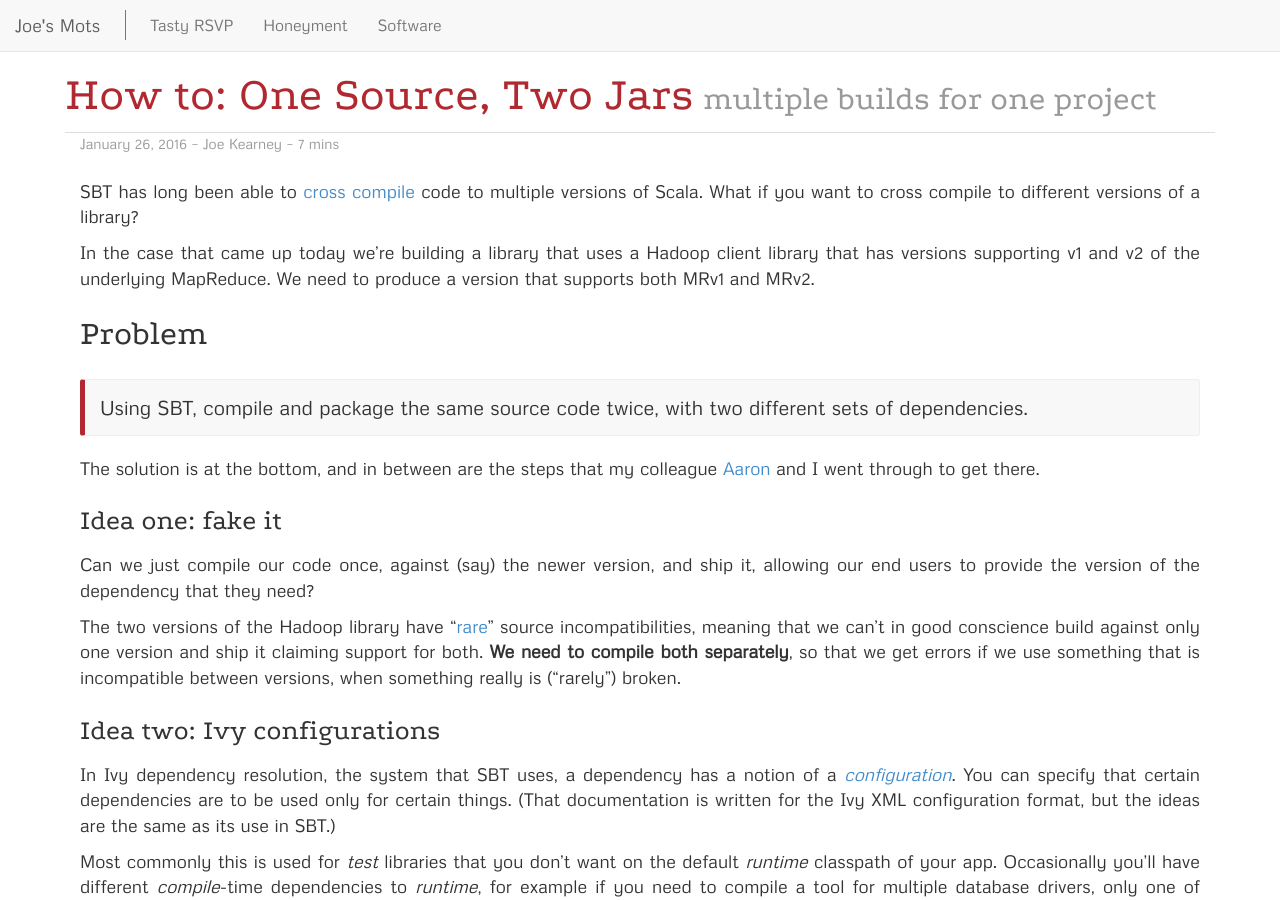
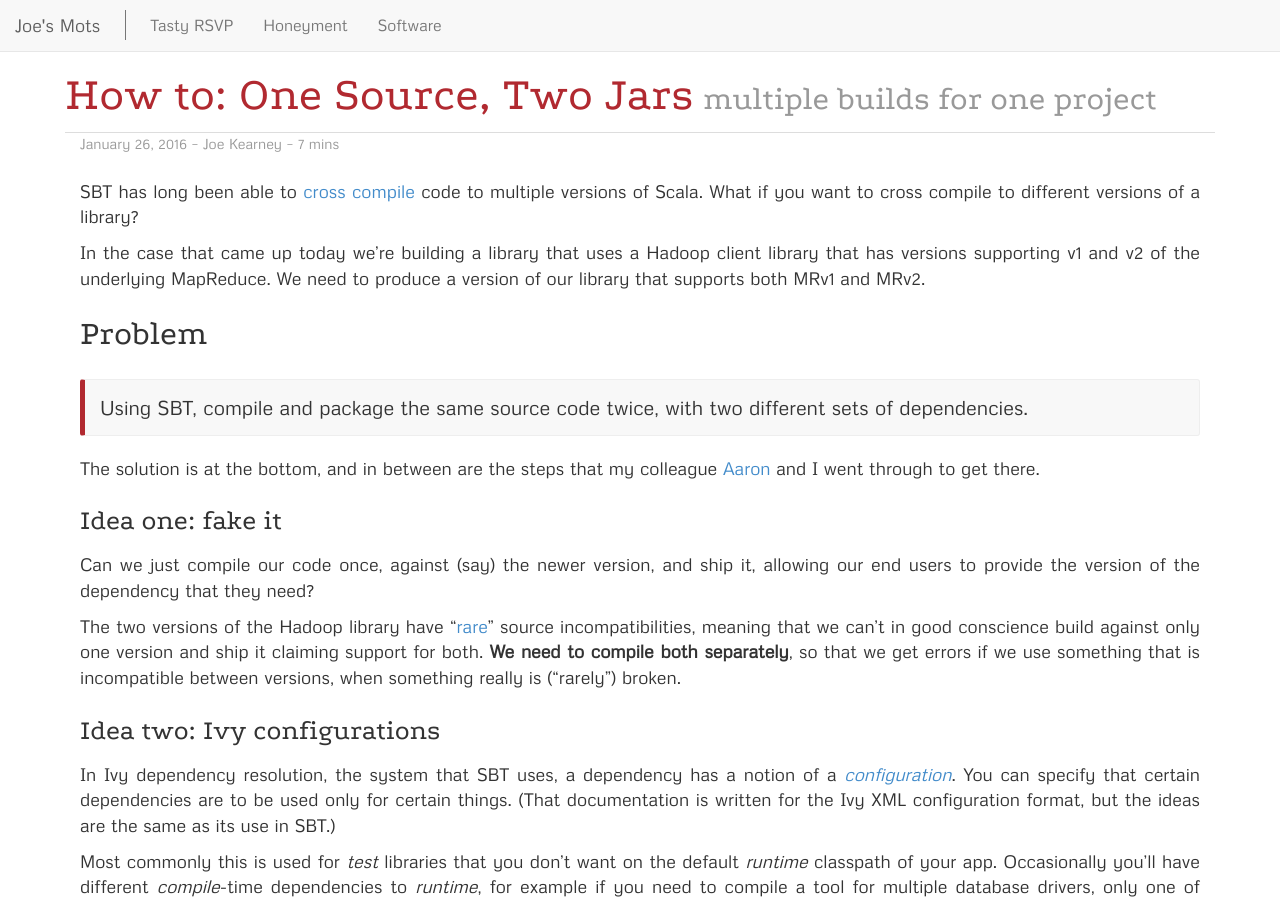
Before and after one commit to joekearney/joekearney.github.io, a Jekyll site: the page built from _posts/software/2016-01-26-sbt-two-artifacts-one-source.md, in a window 1280 px wide and 900 px high. Built offline with Jekyll 4.4.1, drawn with Linux system fonts in a browser that asks for light colours.

Commit message:
clarity in problem statement

```diff
--- a/_posts/software/2016-01-26-sbt-two-artifacts-one-source.md
+++ b/_posts/software/2016-01-26-sbt-two-artifacts-one-source.md
@@ -18,7 +18,7 @@ author: Joe Kearney
 
 SBT has long been able to [cross compile](http://www.scala-sbt.org/0.13/docs/Cross-Build.html) code to multiple versions of Scala. What if you want to cross compile to different versions of a library?
 
-In the case that came up today we're building a library that uses a Hadoop client library that has versions supporting v1 and v2 of the underlying MapReduce. We need to produce a version that supports both MRv1 and MRv2.
+In the case that came up today we're building a library that uses a Hadoop client library that has versions supporting v1 and v2 of the underlying MapReduce. We need to produce a version of our library that supports both MRv1 and MRv2.
 
 ## Problem
 
```
